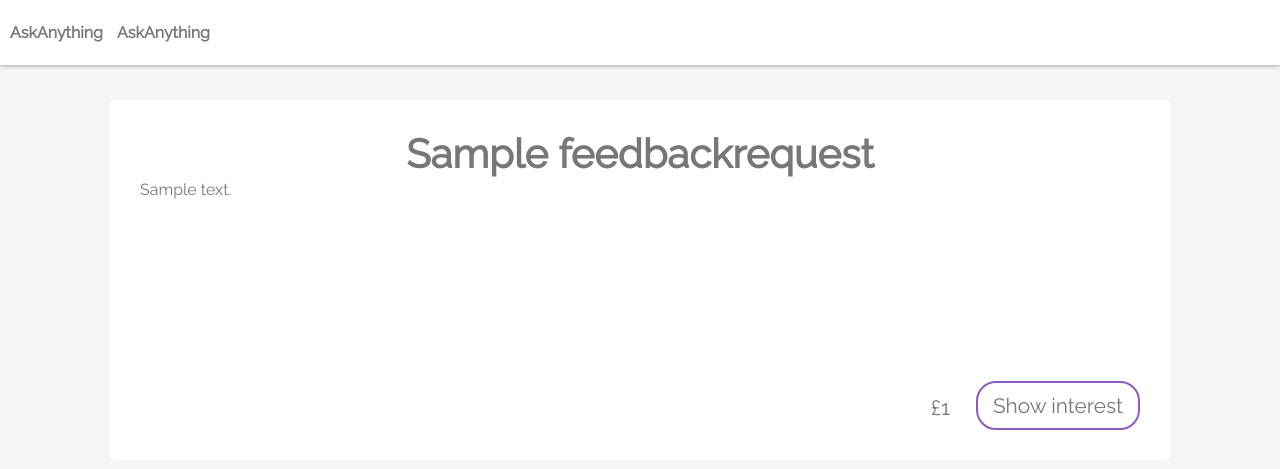
After one commit to AlexDimitro0v/AskAnythingUK, a Django app: template Main/templates/feedback_request.html in a window 1280 px wide. The commit adds this page. Shown: the top 469 px of the page. Run offline with Django 3.2, Linux system fonts and the light colour scheme; the template is opened without the code that fills it: values that come from a table or form of the project are taken from there, others are empty; tables that the repository leaves empty hold one stand-in row (values such as "Sample post"); some libraries are stand-ins or nearby versions.

Commit message:
Added database models and feedback request page

```diff
--- a/Main/forms.py
+++ b/Main/forms.py
@@ -14,7 +14,8 @@ class UserRegistrationForm(UserCreationForm):
 class NewFeedbackRequestForm(forms.Form):
     title = forms.CharField()
     maintext = forms.CharField()
+    reward = forms.IntegerField()
 
     class Meta:
         model = FeedbackRequest
-        fields = ['title','maintext']
+        fields = ['title','maintext','reward']
--- a/Main/models.py
+++ b/Main/models.py
@@ -5,6 +5,32 @@ from django.utils import timezone
 class FeedbackRequest(models.Model):
     title = models.CharField(max_length = 100)
     maintext = models.TextField()
-    date = models.DateTimeField(default=timezone.now)
+    date_posted = models.DateTimeField(default=timezone.now)
+    date_completed = models.DateTimeField(default=timezone.now)
+    time_limit = models.IntegerField(default=7)
     premium = models.BooleanField(default=False)
-    feedbackee = models.ForeignKey(User,on_delete=models.CASCADE)
+    feedbackee = models.ForeignKey(User,on_delete=models.CASCADE,related_name='request_feedbackee')
+    feedbacker = models.ForeignKey(User,on_delete=models.PROTECT,related_name='request_feedbacker')
+    reward = models.IntegerField(default=0)
+
+class Rating(models.Model):
+    feedbackee = models.ForeignKey(User,on_delete=models.SET("Anonymous"),related_name='rating_feedbackee')
+    feedbacker = models.ForeignKey(User, on_delete=models.CASCADE,related_name='rating_feedbacker')
+    date_posted = models.DateTimeField(default=timezone.now)
+    rating = models.IntegerField()
+    comment = models.TextField()
+
+class Category(models.Model):
+    name = models.CharField(max_length = 32)
+
+class FeedbackerCandidate(models.Model):
+    feedbacker = models.ForeignKey(User,on_delete=models.CASCADE)
+    feedback = models.ForeignKey(FeedbackRequest,on_delete=models.CASCADE)
+
+class Tag(models.Model):
+    feedback = models.ForeignKey(FeedbackRequest,on_delete=models.CASCADE)
+    category = models.ForeignKey(Category,on_delete=models.CASCADE)
+
+class Specialism(models.Model):
+    feedback = models.ForeignKey(FeedbackRequest,on_delete=models.CASCADE)
+    category = models.ForeignKey(Category,on_delete=models.CASCADE)
--- a/Main/static/style.css
+++ b/Main/static/style.css
@@ -35,6 +35,10 @@ textarea {
 width: 100%;
 }
 
+h1 {
+  font-size: 40px;
+}
+
 #header {
   width: 100%;
   height: var(--header-height);
@@ -54,6 +58,20 @@ width: 100%;
   display: inline;
 }
 
+.large-area {
+  width: 95%;
+  max-width: 1000px;
+  min-height: 300px;
+  border-radius: 5px;
+  background-color: #ffffff;
+  left: 0;
+  right: 0;
+  margin: 0 auto;
+  padding: 30px;
+  position: relative;
+  margin-bottom: 30px;
+}
+
 .feedback-request {
   width: 95%;
   max-width: 700px;
@@ -66,7 +84,6 @@ width: 100%;
   padding: 30px;
   position: relative;
   margin-bottom: 30px;
-
 }
 
 .photo-circle {
@@ -120,8 +137,6 @@ p {
   transition: 0.3s;
   cursor: pointer;
 }
-
-
 
 
 .button:hover {
--- /dev/null
+++ b/Main/templates/feedback_request.html
@@ -0,0 +1,11 @@
+{% extends 'base.html' %}
+{% block content%}
+    <div class="large-area">
+    <h1 style="text-align: center">{{ feedback_request.title }}</h1>
+    <p>{{ feedback_request.maintext }}</p>
+    <div class="button noselect button-corner">Show interest</div>
+    <div class="button-corner" style="margin-right: 180px; font-size: 1.3em;padding: 10px;">
+      £{{ feedback_request.reward }}
+    </div>
+    </div>
+{% endblock%}
--- a/Main/templates/feedback_requests.html
+++ b/Main/templates/feedback_requests.html
@@ -4,7 +4,10 @@
     <div class="feedback-request{% if feedback_request.premium%} premium-request {% endif %}">
     <h3> {{ feedback_request.title }}</h3>
     <p>{{ feedback_request.maintext }}</p>
-    <div class="button noselect button-corner">Show interest</div>
+    <div class="button noselect button-corner"><a href="feedback-request?request_id={{feedback_request.id}}">Show interest</a></div>
+    <div class="button-corner" style="margin-right: 180px; font-size: 1.3em;padding: 10px;">
+      £{{ feedback_request.reward }}
+    </div>
     </div>
   {% endfor %}
 {% endblock%}
--- a/Main/templates/login.html
+++ b/Main/templates/login.html
@@ -15,7 +15,7 @@
               <input class="loginform" type="text" placeholder="User Name" name="username"><br>
               <input class="loginform" type="password" placeholder="Password" name="password" style="margin-bottom: 40px"><br>
               <span class="button noselect" id="login_button">LOGIN</span>
-              <span class="button noselect"><a href="/newaccount">SIGN UP</a></span>
+              <span class="button noselect"><a href="/register">SIGN UP</a></span>
           </form>
           <script>
           $('#login_button').click(function() {
--- a/Main/templates/new-feedback-request.html
+++ b/Main/templates/new_feedback_request.html
@@ -10,6 +10,8 @@
     {% csrf_token %}
     <textarea rows="1" placeholder="Title" name="title"></textarea>
     <textarea rows="10" placeholder="Description" name="maintext"></textarea>
+    <textarea rows="1" placeholder="Reward" name="reward"></textarea>
+
     <span class="button noselect button-corner" id="login_button">Submit</span>
 </form>
 <script>
--- a/Main/urls.py
+++ b/Main/urls.py
@@ -10,5 +10,6 @@ urlpatterns = [
     path('register/',views.register,name="registration-page"),
     path('profile/',views.profile,name="profile-page"),
     path('new-feedback-request/',views.new_feedback_request,name="new-feedback-request-page"),
+    path('feedback-request/',views.feedback_request,name="feedback-request-page"),
 
 ]
```
Also changed, not shown: Main/templates/profile.html (+12 -0 lines), Main/views.py (+20 -5 lines), Main/migrations/0002_feedbackrequest_reward.py (added), Main/migrations/0003_auto_20191014_2242.py (added).
